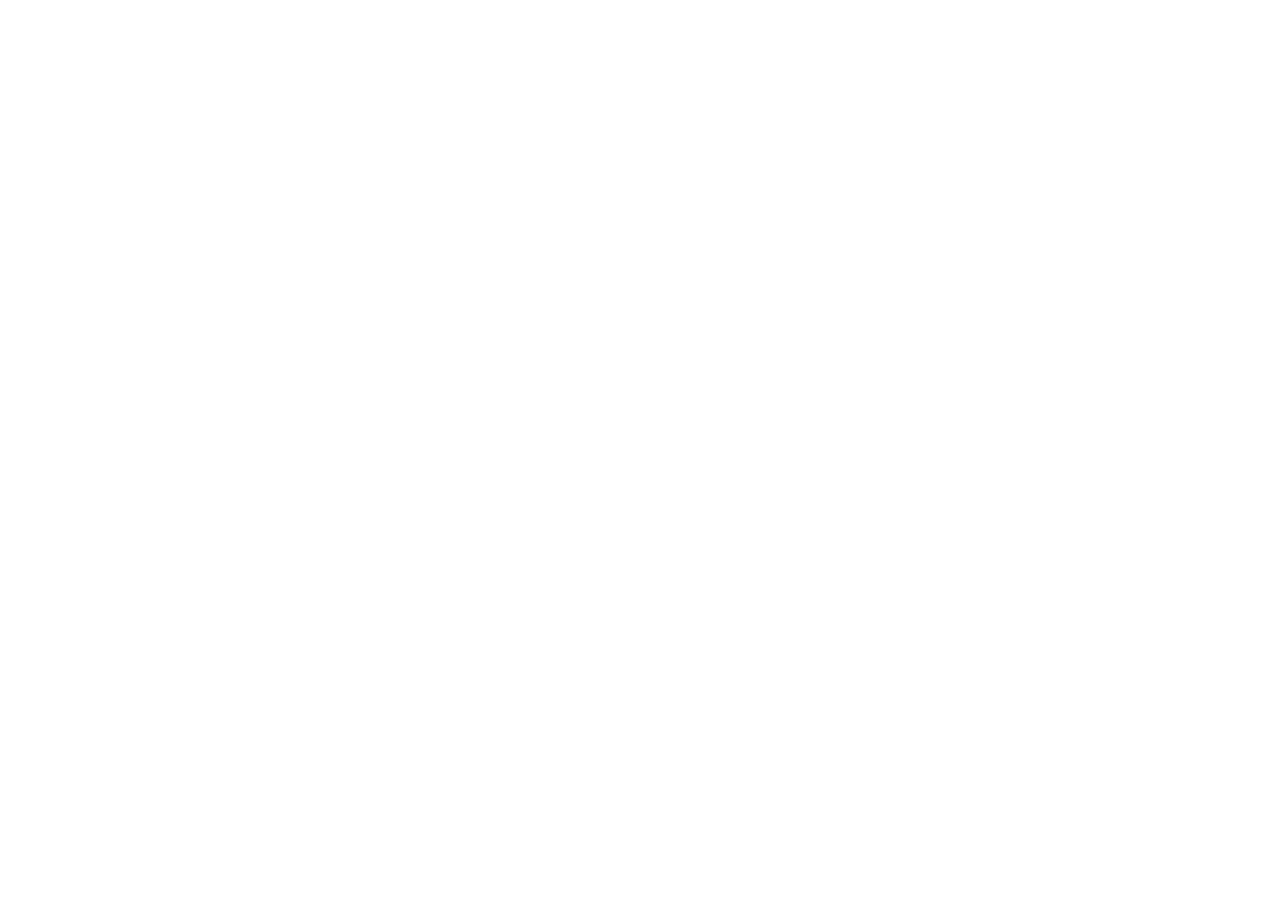
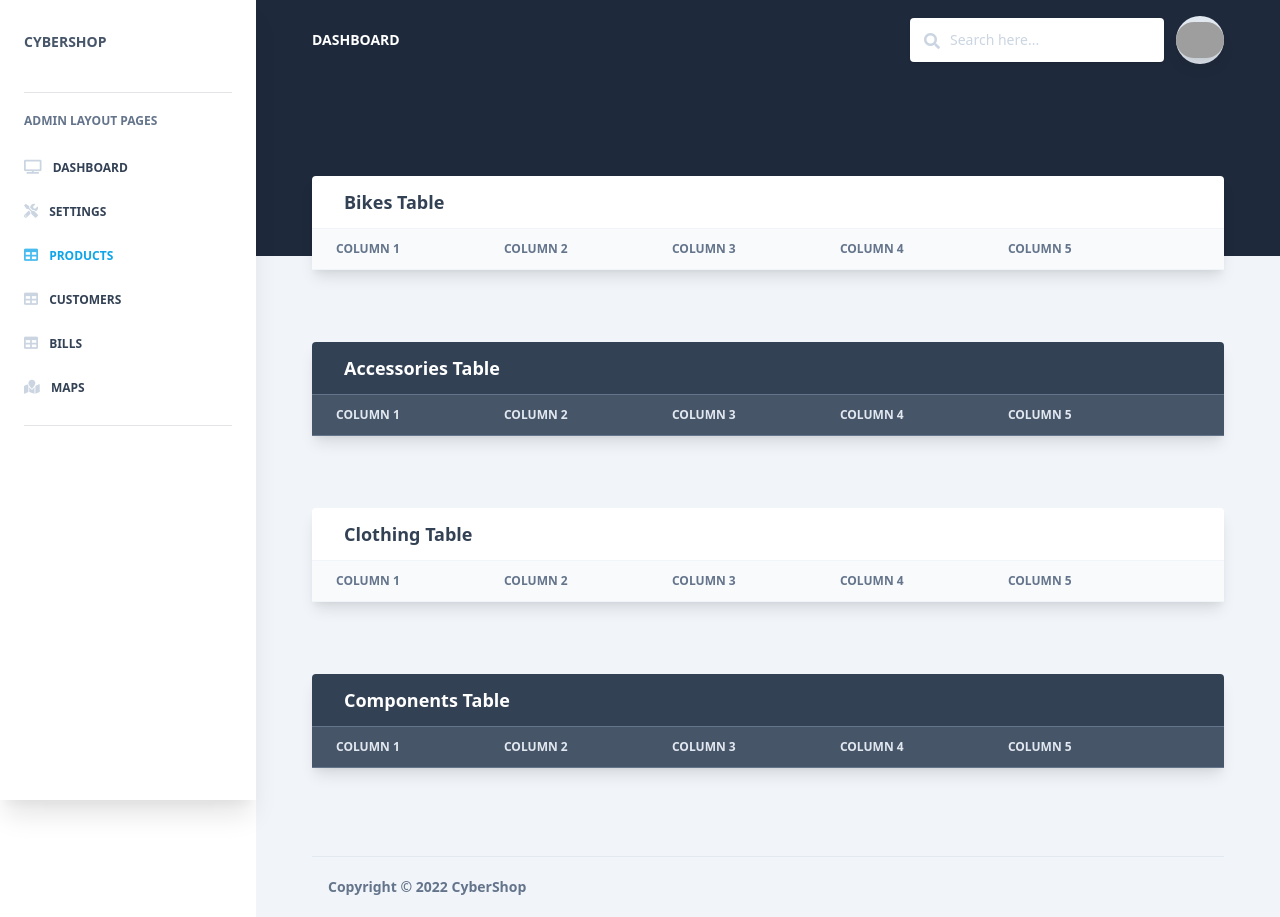
Before and after one commit to Ons-bm/Shoppy, a Next.js app: page /admin/admin/products in a window 1280 px wide. Before the commit this address had no page. Before the commit the page ends 800 px from the top, so only its background shows below. Built offline with nearby package versions, Linux system fonts and the light colour scheme; grey boxes are pictures that could not be loaded.

Commit message:
Add product page

```diff
--- /dev/null
+++ b/pages/admin/admin/products.js
@@ -0,0 +1,30 @@
+import React from "react";
+// components
+
+import CardTable from "components/Cards/CardTable.js";
+
+// layout for page
+
+import Admin from "layouts/Admin.js";
+
+export default function Products() {
+  return (
+    <>
+      <div className="flex flex-wrap mt-4">
+        <div className="w-full mb-12 px-4">
+          <CardTable title="Bikes Table" />
+        </div>
+        <div className="w-full mb-12 px-4">
+          <CardTable color="dark" title="Accessories Table" />
+        </div>
+        <div className="w-full mb-12 px-4">
+          <CardTable title="Clothing Table" />
+        </div>
+        <div className="w-full mb-12 px-4">
+          <CardTable color="dark" title="Components Table" />
+        </div>
+      </div>
+    </>
+  );
+}
+Products.layout = Admin;
```
